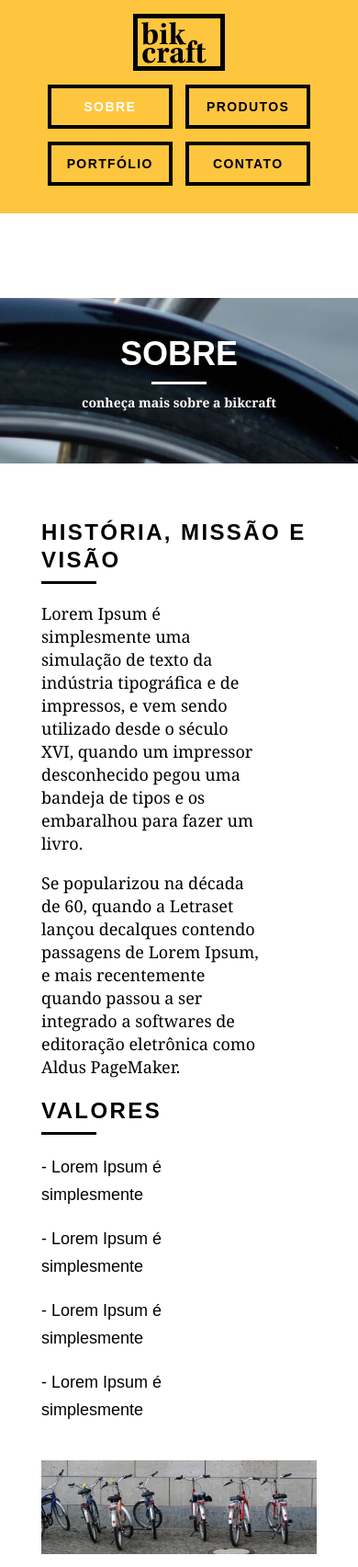
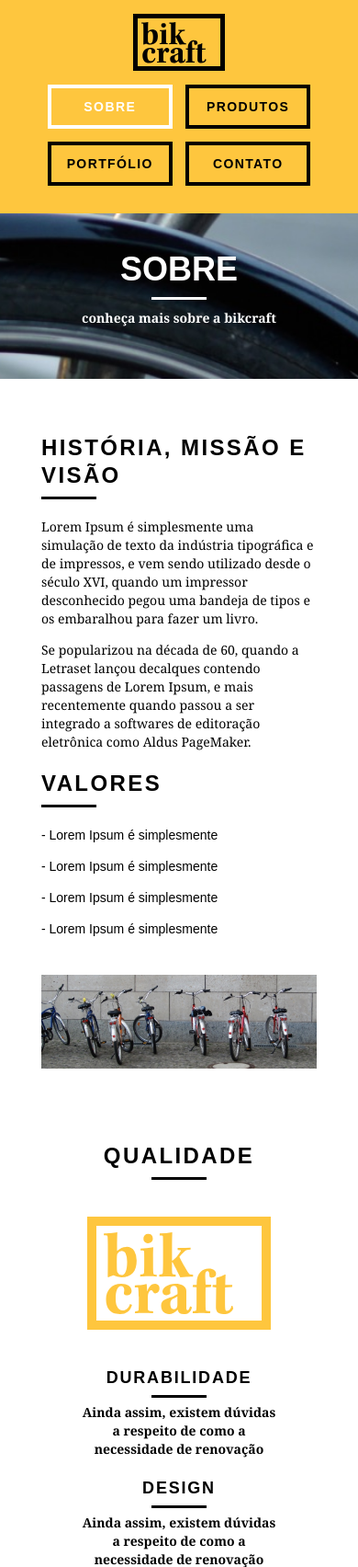
Before and after one commit to edimilsonbraz/bikcraft-app, a PHP site: page /sobre.html in a window 390 px wide. Shown: the top 1704 px of the page at 92% size. Run offline with PHP 8.4, Linux system fonts and the light colour scheme.

Commit message:
responsividade pagina sobre finalizada

```diff
--- a/css/responsivo.css
+++ b/css/responsivo.css
@@ -53,6 +53,9 @@
 .header_menu ul li a:hover {
 	border-color: #fff;
 }
+.header_menu ul li a.menu_ativo {
+	border-color: #fff;
+}
 
 /* INTRODUÇÃO */
 .introducao {
@@ -63,6 +66,11 @@
 }
 .introducao h1 {
 	font-size: 38px;
+}
+
+/* INTRODUCÃO INTERNA */
+.introducao-interna {
+    margin-top: 0;
 }
 
 
@@ -76,4 +84,15 @@
 	display: none;
 }
 
+/* SOBRE */
+.missao_sobre p {
+	font-size: 14px;
+	line-height: 20px;
+	padding-right: 0px;
 }
+.missao_sobre ul li {
+	font-size: 14px;
+	line-height: 20px;
+}
+
+}
```
